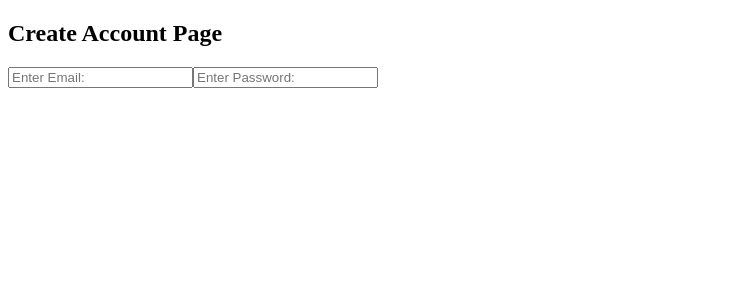
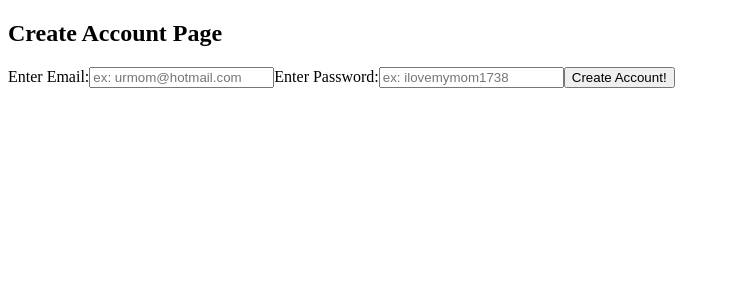
Before and after one commit to CS2250MatchaMatchr/FrontEnd, a React (Create React App) app in the folder client/: page /CreateAccount in a window 1280 px wide. Shown: the top 300 px of the page, without its empty margins (0-730 px from the left). Built offline with nearby package versions, Linux system fonts and the light colour scheme.

Commit message:
Setup middleware connection allowing user input from email & password to be stored into database

```diff
--- a/client/package.json
+++ b/client/package.json
@@ -6,11 +6,14 @@
     "@testing-library/jest-dom": "^5.17.0",
     "@testing-library/react": "^13.4.0",
     "@testing-library/user-event": "^13.5.0",
+    "axios": "^1.6.2",
+    "formik": "^2.4.5",
     "react": "^18.2.0",
     "react-dom": "^18.2.0",
     "react-router-dom": "^6.19.0",
     "react-scripts": "5.0.1",
-    "web-vitals": "^2.1.4"
+    "web-vitals": "^2.1.4",
+    "yup": "^1.3.2"
   },
   "scripts": {
     "start": "react-scripts start",
--- a/client/src/App.js
+++ b/client/src/App.js
@@ -1,4 +1,4 @@
-import { BrowserRouter, Routes, Route } from 'react-router-dom'
+import { BrowserRouter, Routes, Route, Link } from 'react-router-dom'
 import Login from './pages/Login'
 import CreateAccount from './pages/CreateAccount'
 import NoPage from './pages/NoPage'
--- a/client/src/pages/CreateAccount.js
+++ b/client/src/pages/CreateAccount.js
@@ -1,14 +1,42 @@
 import React, {useEffect,useState} from 'react'
+import {Formik, Form, Field, ErrorMessage} from 'formik'
+import * as Yup from 'yup'
+import axios from "axios";
 
 
 export default function CreateAccount() {
+
+    const initialValues = {
+        email: "",
+        hackerPassword: ""
+    };
+
+    const onSubmit = (data => {
+        axios.post("http://localhost:5000/hackers", data).then((response) => {
+            console.log("It Worked")
+        });
+    });
+
+    const validationSchema = Yup.object().shape({
+        email: Yup.string().required("You must enter an email!"),
+        hackerPassword: Yup.string().required().min(5)
+    })
 
 
     return(
         <>
             <h2>Create Account Page</h2>
-            <input placeholder="Enter Email: "></input>
-            <input placeholder="Enter Password: "></input>
+            <Formik initialValues={initialValues} onSubmit={onSubmit} validationSchema={validationSchema}>
+                <Form>
+                    <label>Enter Email:</label>
+                    <ErrorMessage name="email" component="span"/>
+                    <Field name="email" placeholder="ex: urmom@hotmail.com"/>
+                    <label>Enter Password:</label>
+                    <ErrorMessage name="hackerPassword" component="span"/>
+                    <Field name="hackerPassword" placeholder="ex: ilovemymom1738"/>
+                    <button type="submit" component="span">Create Account!</button>
+                </Form>
+            </Formik>
         </>
     )
 }
--- a/client/src/pages/Login.js
+++ b/client/src/pages/Login.js
@@ -1,10 +1,12 @@
-//import Header from '../components/Header'
+import { Link } from 'react-router-dom'
+
 
 
 export default function Login () {
     return(
         <>
             <h2>Login Page</h2>
+            <Link to="/CreateAccount">Don't have an account? Create one here!</Link>
         </>
     )
 }
```
Also changed, not shown: 2 other files (tests, documents, lock files or other folders).
